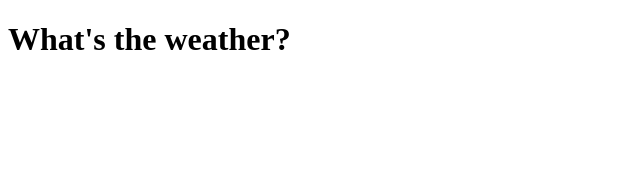
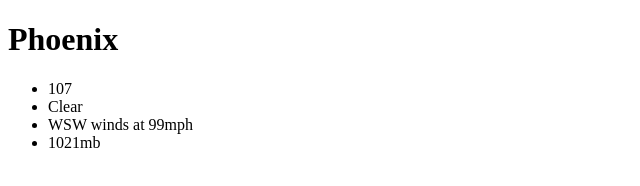
Before and after one commit to PeterSpain/webapp-workshop-app, a plain HTML site: page index.html in a window 1280 px wide. Shown: the whole page, without its empty margins (0-640 px from the left). Drawn offline with Linux system fonts and the light colour scheme.

Commit message:
Added dummy data and structure for current weather

```diff
--- a/index.html
+++ b/index.html
@@ -7,6 +7,13 @@
   <meta name="viewport" content="width=device-width, initial-scale=1.0">
 </head>
 <body>
-  <h1>What's the weather?</h1>
+  <h1>Phoenix</h1>
+  <ul id="current">
+    <li class="temp">107</li>
+    <li class="cond">Clear</li>
+    <li class="wind">WSW winds at 99mph</li>
+    <li class="pres">1021mb</li>
+  </ul>
+
 </body>
 </html>
```
